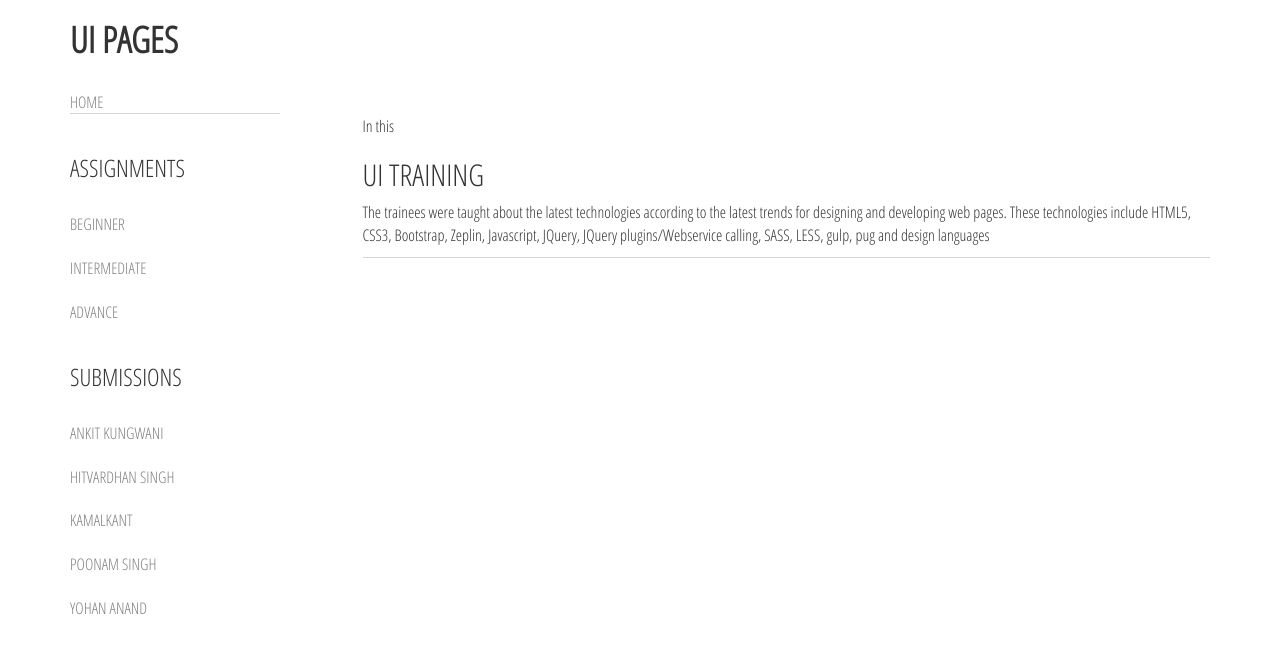
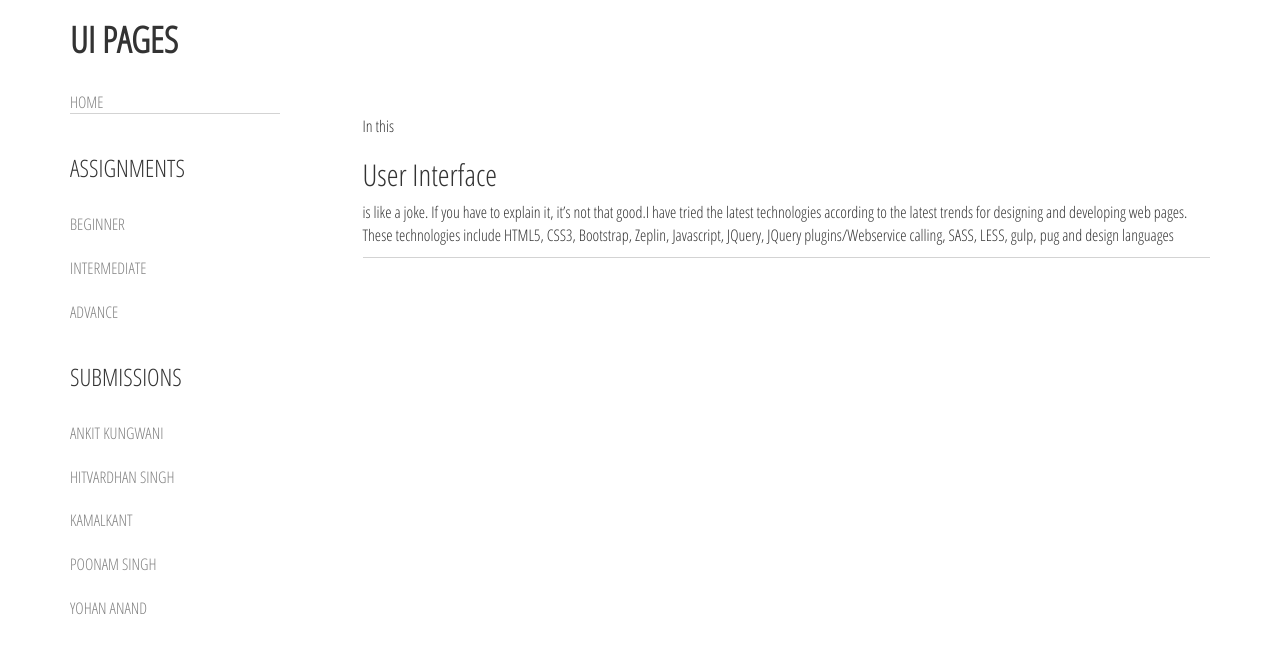
Before and after one commit to poonamsingh1993/poonamsingh1993.github.io, a plain HTML site: page Demo/index.html in a window 1280 px wide. Drawn offline with nearby package versions, Linux system fonts and the light colour scheme.

Commit message:
Update index.html

```diff
--- a/Demo/index.html
+++ b/Demo/index.html
@@ -31,7 +31,7 @@
   <div class="tab-content col-sm-9">
     <div id="home" class="tab-pane fade in active">
       <br><br>
-      <p>In this <h2>UI TRAINING</h2> The trainees were taught about the latest technologies according to the latest trends for designing and developing web pages. These technologies include HTML5, CSS3, Bootstrap, Zeplin, Javascript, JQuery, JQuery plugins/Webservice calling, SASS, LESS, gulp, pug and design languages </p>
+      <p>In this <h2>User Interface</h2> is like a joke. If you have to explain it, it’s not that good.I have tried the latest technologies according to the latest trends for designing and developing web pages. These technologies include HTML5, CSS3, Bootstrap, Zeplin, Javascript, JQuery, JQuery plugins/Webservice calling, SASS, LESS, gulp, pug and design languages </p>
     </div>
 
     <div id="beginner" class="tab-pane fade">
```
